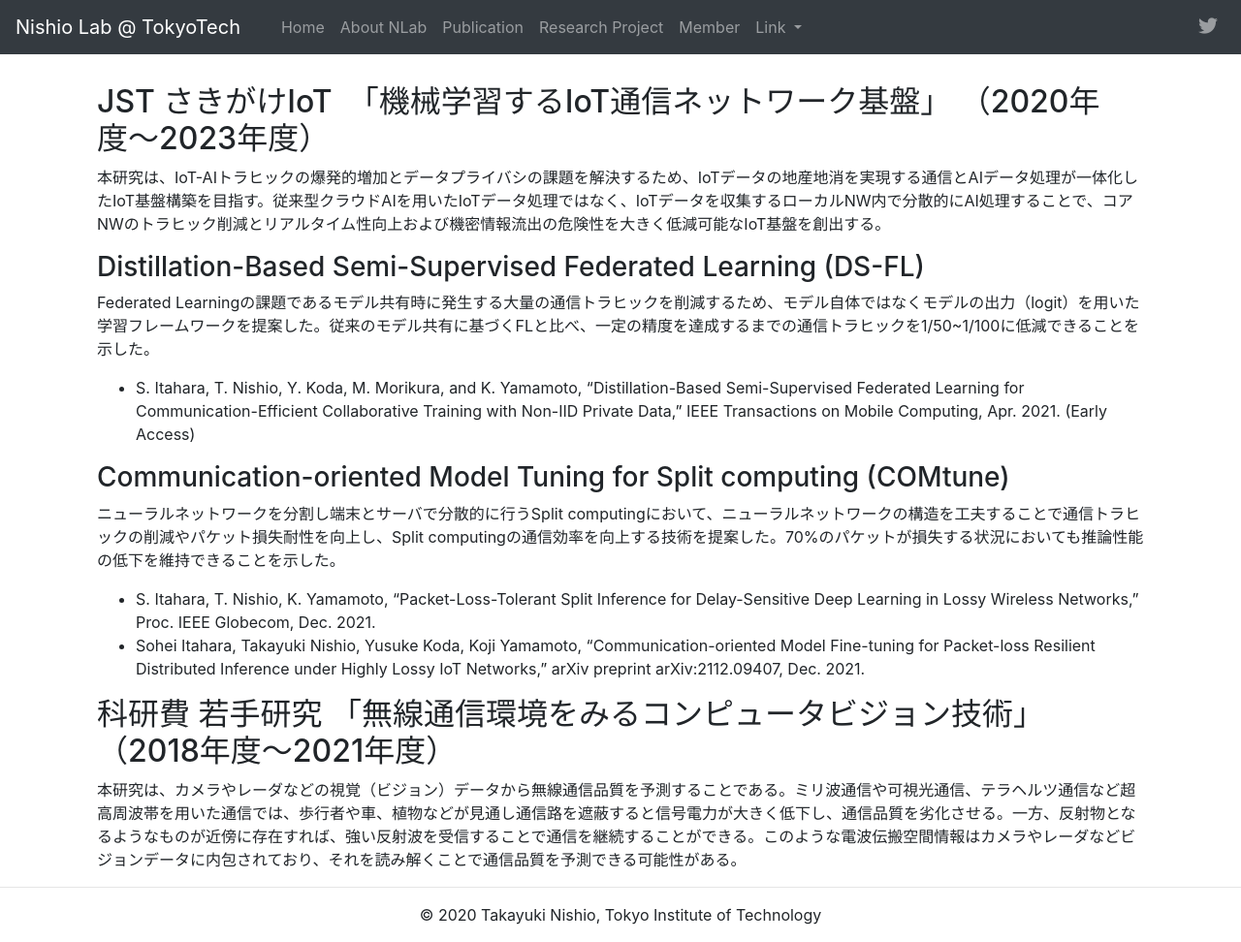
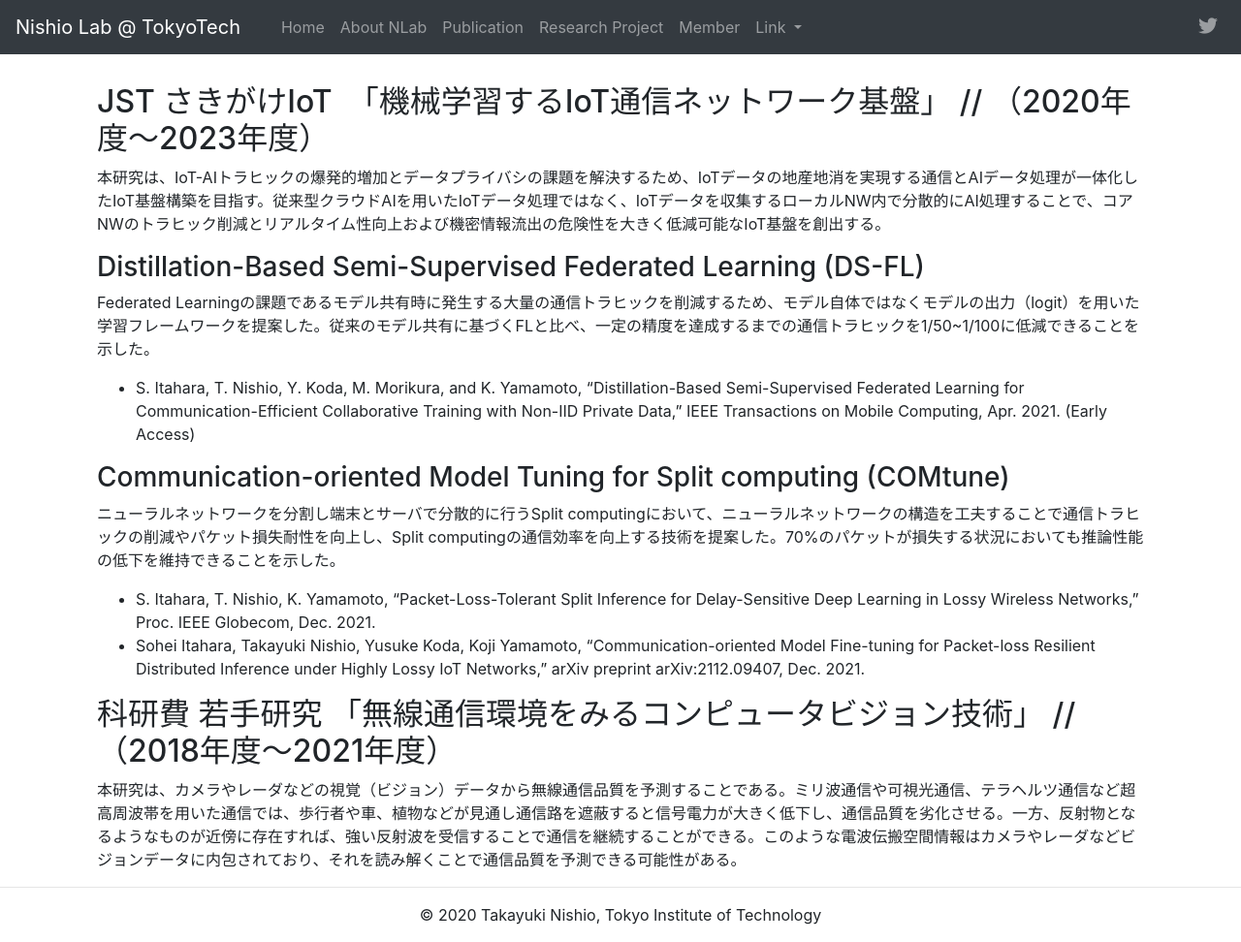
Before and after one commit to nishio-laboratory/nishio-laboratory.github.io, a Jekyll site: the page built from _pages/project.md, in a window 1280 px wide and 972 px high. Shown: the whole window at 97% size. Built offline with Jekyll 4.4.1, drawn with Linux system fonts in a browser that asks for light colours; nearby versions of some CDN libraries.

```diff
--- a/_pages/project.md
+++ b/_pages/project.md
@@ -5,7 +5,7 @@ excerpt: "Nishio Lab -- Research Project"
 permalink: /project/
 ---
 
-## JST さきがけIoT　「機械学習するIoT通信ネットワーク基盤」 （2020年度〜2023年度）
+## JST さきがけIoT　「機械学習するIoT通信ネットワーク基盤」 // （2020年度〜2023年度）
 本研究は、IoT-AIトラヒックの爆発的増加とデータプライバシの課題を解決するため、IoTデータの地産地消を実現する通信とAIデータ処理が一体化したIoT基盤構築を目指す。従来型クラウドAIを用いたIoTデータ処理ではなく、IoTデータを収集するローカルNW内で分散的にAI処理することで、コアNWのトラヒック削減とリアルタイム性向上および機密情報流出の危険性を大きく低減可能なIoT基盤を創出する。
 
 ### Distillation-Based Semi-Supervised Federated Learning (DS-FL)
@@ -19,5 +19,7 @@ Federated Learningの課題であるモデル共有時に発生する大量の
 - S. Itahara, T. Nishio, K. Yamamoto, "Packet-Loss-Tolerant Split Inference for Delay-Sensitive Deep Learning in Lossy Wireless Networks," Proc. IEEE Globecom, Dec. 2021.
 - Sohei Itahara, Takayuki Nishio, Yusuke Koda, Koji Yamamoto, “Communication-oriented Model Fine-tuning for Packet-loss Resilient Distributed Inference under Highly Lossy IoT Networks,” arXiv preprint arXiv:2112.09407, Dec. 2021.
 
-## 科研費 若手研究 「無線通信環境をみるコンピュータビジョン技術」 （2018年度〜2021年度）
+
+
+## 科研費 若手研究 「無線通信環境をみるコンピュータビジョン技術」 // （2018年度〜2021年度）
 本研究は、カメラやレーダなどの視覚（ビジョン）データから無線通信品質を予測することである。ミリ波通信や可視光通信、テラヘルツ通信など超高周波帯を用いた通信では、歩行者や車、植物などが見通し通信路を遮蔽すると信号電力が大きく低下し、通信品質を劣化させる。一方、反射物となるようなものが近傍に存在すれば、強い反射波を受信することで通信を継続することができる。このような電波伝搬空間情報はカメラやレーダなどビジョンデータに内包されており、それを読み解くことで通信品質を予測できる可能性がある。
```
